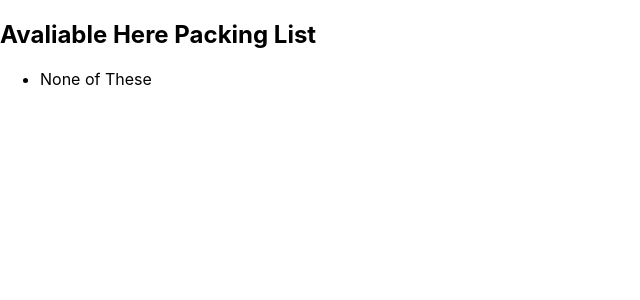
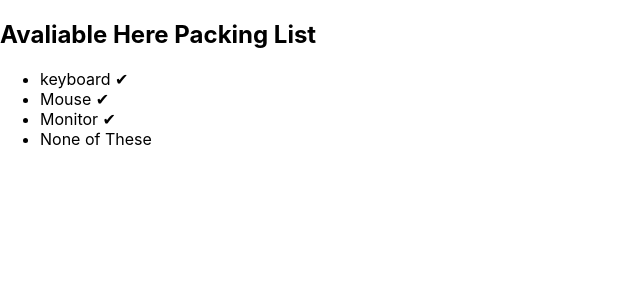
Before and after one commit to anurag-vns/my-react, a React (Create React App) app: page / in a window 1280 px wide. Shown: the top 300 px of the page, without its empty margins (0-640 px from the left). Built offline with nearby package versions, Linux system fonts and the light colour scheme.

Commit message:
use of Logical AND operator (&&)

```diff
--- a/src/React Tutorial/PackingList.js
+++ b/src/React Tutorial/PackingList.js
@@ -1,7 +1,7 @@
 import React from "react";
 function Item({name, ispacked}){
     if(ispacked){
-    return null;
+    return <li>{name} {ispacked && '✔'} </li>
 }
  return<li>{name} </li>
 }
```
